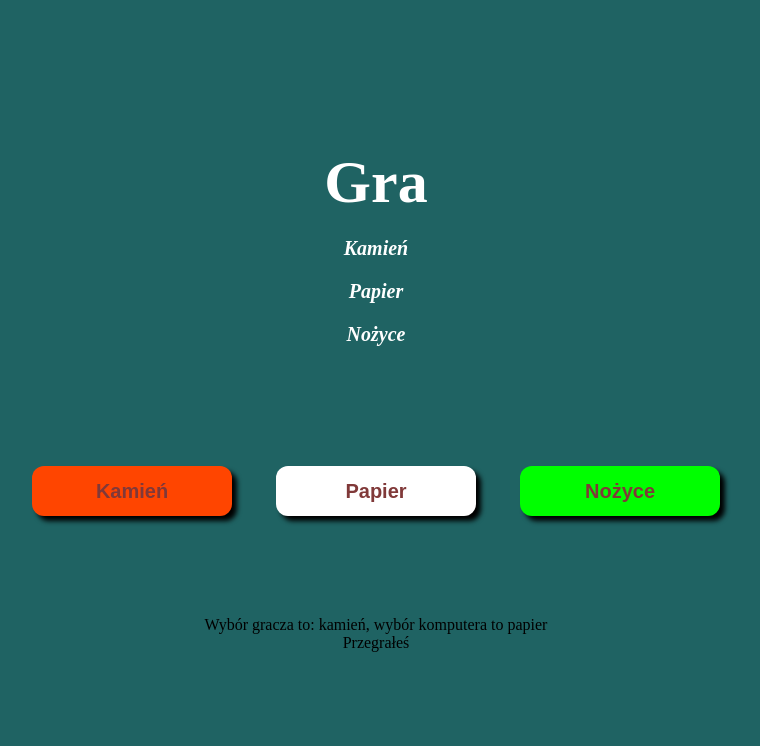
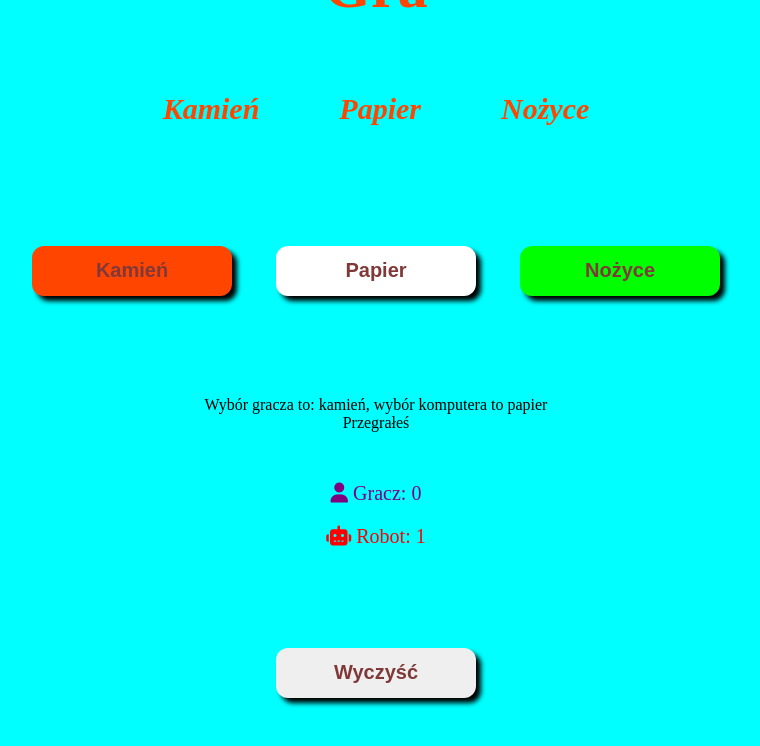
Before and after one commit to damianfaron/javascript-prework, a website: page index.html in a window 1280 px wide. Both pictures are taken after a click on the button "Kamień". Shown: the whole page, without its empty margins (264-1024 px from the left). Drawn offline with Linux system fonts and the light colour scheme.

Commit message:
create clear button

```diff
--- a/index.html
+++ b/index.html
@@ -11,9 +11,12 @@
     <div class="container">
         <div class="items">
             <h1>Gra</h1>
-            <p>Kamień</p>
-            <p>Papier</p>
-            <p>Nożyce</p>
+            <div class="item-game">
+                <p>Kamień</p>
+                <p>Papier</p>
+                <p>Nożyce</p>
+            </div>
+
         </div>
 
         <div id="buttons">
@@ -25,10 +28,18 @@
 
         <div id="messages"></div>
 
+
+        <div class="result">
+            <p class="player"> <i class="fa-solid fa-user"></i> Gracz: <span id="player-wins">0</span></p>
+            <p class="computer"> <i class="fa-solid fa-robot"></i> Robot: <span id="computer-wins">0</span>
+            </p>
+            <button id="button-clear" class="btn-clear">Wyczyść</button>
+        </div>
+
     </div>
     <script src="js/functions.js"></script>
     <script src="js/script.js"></script>
-    <!-- <script src="https://kit.fontawesome.com/16bd03b2c2.js" crossorigin="anonymous"></script> -->
+    <script src="https://kit.fontawesome.com/16bd03b2c2.js" crossorigin="anonymous"></script>
 </body>
 
 </html>
--- a/js/functions.js
+++ b/js/functions.js
@@ -1,5 +1,5 @@
 function printMessage(msg) {
-	var div = document.createElement('div');
+	let div = document.createElement('div');
 	div.innerHTML = msg;
 	document.getElementById('messages').appendChild(div);
 }
@@ -16,11 +16,44 @@ function getMoveName(argMoveId) {
 	} else if (argMoveId == 3) {
 		return 'nożyce';
 	} else {
-
 		return 'poza zakresem';
 	}
 }
 
+function buttonClicked(argButtonName) {
+	clearMessages();
+	// console.log(argButtonName + ' kliknięto mnie');
+
+	// computer move
+	computerMove = randomNumber;
+	randomNumber = Math.floor(Math.random() * 3 + 1);
+	computerMove = getMoveName(randomNumber);
+
+	// player move
+	playerMove = argButtonName;
+
+	// print info game:
+	printMessage(
+		'Wybór gracza to: ' + playerMove + ', wybór komputera to ' + computerMove
+	);
+	displayResult(playerMove, computerMove);
+}
+
+// show result
+
+function updateResult() {
+	playerPoints.innerText = playerWins;
+	computerPoints.innerText = computerWins;
+}
+console.log('działa');
+function clearResult() {
+	playerWins = 0;
+	computerWins = 0;
+	// console.log('reset player wins:', playerWins, 'computer wins:', computerWins);
+	updateResult();
+
+}
+// game
 function displayResult(argPlayerMove, argComputerMove) {
 	if (
 		(argPlayerMove == 'papier' && argComputerMove == 'kamień') ||
@@ -28,13 +61,18 @@ function displayResult(argPlayerMove, argComputerMove) {
 		(argPlayerMove == 'nożyce' && argComputerMove == 'papier')
 	) {
 		printMessage('Wygrałeś');
+		// add one points to player
+		playerWins++;
 	} else if (
 		(argPlayerMove == 'kamień' && argComputerMove == 'papier') ||
 		(argPlayerMove == 'nożyce' && argComputerMove == 'kamień') ||
 		(argPlayerMove == 'papier' && argComputerMove == 'nożyce')
 	) {
 		printMessage('Przegrałeś');
+		// add one points to computer
+		computerWins++;
 	} else if (argPlayerMove == argComputerMove) {
 		printMessage('REMIS !');
 	}
+	updateResult();
 }
--- a/js/script.js
+++ b/js/script.js
@@ -6,31 +6,20 @@ let randomNumber;
 let argPlayerMove;
 let argComputerMove;
 let buttonRock, buttonPaper, buttonScissors;
+let playerWins = 0;
+let computerWins = 0;
 
 // add elements to JS
 buttonRock = document.getElementById('button-rock');
 buttonPaper = document.getElementById('button-paper');
 buttonScissors = document.getElementById('button-scissors');
 
+// result
+const playerPoints = document.getElementById('player-wins');
+const computerPoints = document.getElementById('computer-wins');
+const btnClearPoints = document.getElementById('button-clear');
+
 // function game
-function buttonClicked(argButtonName) {
-	clearMessages();
-	// console.log(argButtonName + ' kliknięto mnie');
-
-	// computer move
-	computerMove = randomNumber;
-	randomNumber = Math.floor(Math.random() * 3 + 1);
-	computerMove = getMoveName(randomNumber);
-
-	// player move
-	playerMove = argButtonName;
-
-	// print info game:
-	printMessage(
-		'Wybór gracza to: ' + playerMove + ', wybór komputera to ' + computerMove
-	);
-	displayResult(playerMove, computerMove);
-}
 
 // add event for the buttons
 buttonPaper.addEventListener('click', function () {
@@ -42,3 +31,5 @@ buttonRock.addEventListener('click', function () {
 buttonScissors.addEventListener('click', function () {
 	buttonClicked('nożyce');
 });
+
+btnClearPoints.addEventListener('click', clearResult);
--- a/sass/style.scss
+++ b/sass/style.scss
@@ -14,24 +14,25 @@ body {
 	text-align: center;
 }
 .items {
-	// width: 300px;
-	// height: 200px;
-	// display: flex;
-	// flex-direction: column;
-	// align-items: center;
-	// justify-content: center;
-	color: white;
+	color: orangered;
 }
 h1 {
 	font-size: 60px;
 }
 .items {
 	p {
-		font-size: 20px;
+		font-size: 30px;
 		font-style: italic;
 		font-weight: bold;
 		margin: 20px 0;
 	}
+}
+.item-game {
+	display: flex;
+	align-items: center;
+	justify-content: center;
+	gap: 80px;
+	margin-top: 50px;
 }
 button {
 	width: 200px;
@@ -62,3 +63,21 @@ button:hover {
 	background-color: aqua;
 	color: black;
 }
+
+.btn-clear:hover {
+	background-color: red !important;
+}
+
+.result {
+	margin: 50px 0;
+	font-size: 20px;
+
+}
+.player {
+	color: purple;
+	margin: 20px 0;
+}
+
+.computer {
+	color: red;
+}
```
Also changed, not shown: css/style.css, 1 other file.
